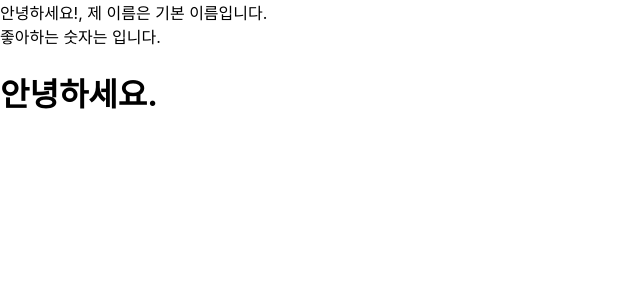
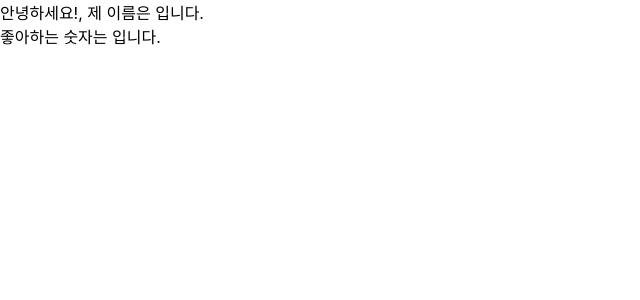
Before and after one commit to dkumylove/study, a React (Create React App) app in the folder L_13th_JAVA/L_02.React/exam01/: page / in a window 1280 px wide. Shown: the top 300 px of the page, without its empty margins (0-640 px from the left). Built offline with nearby package versions, Linux system fonts and the light colour scheme.

Commit message:
클래스형컴포넌트)

```diff
--- a/L_13th_JAVA/L_02.React/exam01/src/App.js
+++ b/L_13th_JAVA/L_02.React/exam01/src/App.js
@@ -1,9 +1,9 @@
-import MyComponent from './components/MyComponent';
+import MyComponent from './components/MyComponent2';
 
 const App = () => {
   return (
-    <MyComponent>
-      <h1>안녕하세요.</h1>
+    <MyComponent name="이이름" num={3}>
+      <h1>반값습니다.</h1>
     </MyComponent>
     );
 };
--- /dev/null
+++ b/L_13th_JAVA/L_02.React/exam01/src/components/MyComponent2.js
@@ -0,0 +1,16 @@
+import { Component } from 'react';
+
+class MyComponent extends Component {
+  render() {
+
+    return (
+      <>
+        <div>안녕하세요!, 제 이름은 입니다.</div>
+        <div>좋아하는 숫자는 입니다.</div>
+      </>
+    );
+  }
+}
+
+
+export default MyComponent;
```
